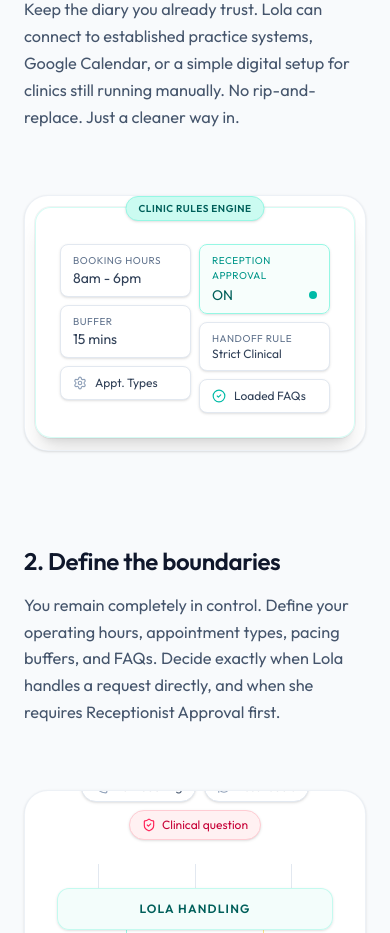
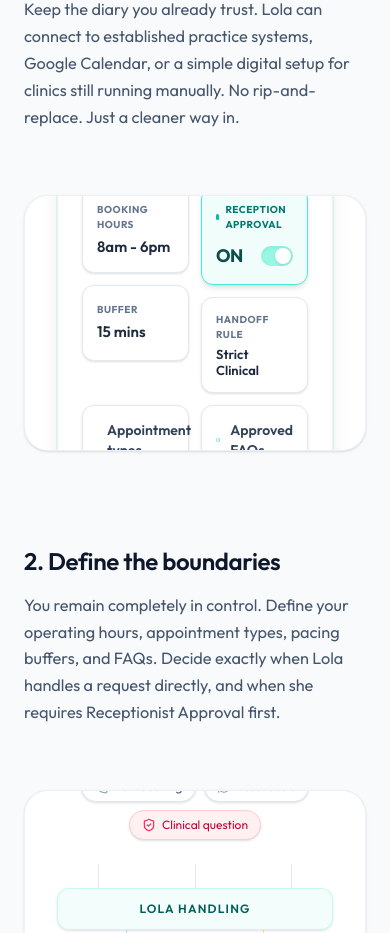
Before and after one commit to iainmacr77/r3worked-website, a Next.js app: page /medical in a window 390 px wide. Shown: the part 7820-8753 px from the top of the page. Built offline with nearby package versions, Linux system fonts and the light colour scheme.

Commit message:
2nd cool scroll card signed off

```diff
--- a/src/components/medical/ClinicOperationsFlow.tsx
+++ b/src/components/medical/ClinicOperationsFlow.tsx
@@ -162,63 +162,70 @@ function ConfigLayerVisual() {
       animate={{ opacity: 1, scale: 1 }}
       exit={{ opacity: 0, scale: 1.05 }}
       transition={{ duration: 0.6, ease: [0.16, 1, 0.3, 1] }}
-      className="relative flex h-full w-full flex-col items-center justify-center p-8"
+      className="relative flex h-full w-full flex-col items-center justify-center p-8 lg:p-12"
     >
-      <div className="relative z-10 flex w-80 flex-col items-center justify-center rounded-2xl border border-teal-200/40 bg-white/60 p-6 shadow-xl ring-1 ring-slate-900/5 backdrop-blur-xl">
-        <div className="absolute -top-3 left-1/2 -translate-x-1/2 rounded-full border border-teal-200 bg-teal-100 px-3 py-1 text-[10px] font-semibold uppercase tracking-wider text-teal-800 shadow-sm whitespace-nowrap">
+      <div className="relative z-10 flex w-full max-w-[400px] flex-col items-center justify-center rounded-[1.5rem] border border-teal-200/40 bg-white/70 p-6 shadow-xl ring-1 ring-slate-900/5 backdrop-blur-xl">
+        <div className="absolute -top-[14px] left-1/2 -translate-x-1/2 rounded-full border border-teal-200 bg-teal-100 px-4 py-1.5 text-[11px] font-bold uppercase tracking-wider text-teal-800 shadow-sm whitespace-nowrap">
           Clinic Rules Engine
         </div>
 
-        <div className="mt-3 grid w-full grid-cols-2 gap-2">
+        <div className="mt-4 grid w-full grid-cols-2 gap-3">
           {/* Left Column */}
-          <div className="flex flex-col gap-2">
-            <div className="flex flex-col rounded-lg border border-slate-200 bg-white px-3 py-2 shadow-sm">
-              <span className="text-[10px] uppercase tracking-wider text-slate-500">
+          <div className="flex flex-col gap-3">
+            <div className="flex flex-col justify-center rounded-xl border border-slate-200 bg-white p-3.5 shadow-sm min-h-[76px]">
+              <span className="text-[10px] font-bold uppercase tracking-wider text-slate-500">
                 Booking Hours
               </span>
-              <span className="text-sm font-medium text-slate-700">
+              <span className="mt-1 text-[15px] font-semibold text-slate-800">
                 8am - 6pm
               </span>
             </div>
-            <div className="flex flex-col rounded-lg border border-slate-200 bg-white px-3 py-2 shadow-sm">
-              <span className="text-[10px] uppercase tracking-wider text-slate-500">
+            <div className="flex flex-col justify-center rounded-xl border border-slate-200 bg-white p-3.5 shadow-sm min-h-[76px]">
+              <span className="text-[10px] font-bold uppercase tracking-wider text-slate-500">
                 Buffer
               </span>
-              <span className="text-sm font-medium text-slate-700">
+              <span className="mt-1 text-[15px] font-semibold text-slate-800">
                 15 mins
               </span>
             </div>
-            <div className="flex items-center gap-2 rounded-lg border border-slate-200 bg-white px-3 py-2 shadow-sm">
-              <Settings className="h-3.5 w-3.5 text-slate-400" />
-              <span className="text-xs font-medium text-slate-700">
-                Appt. Types
+            <div className="flex items-center gap-2.5 rounded-xl border border-slate-200 bg-white p-3.5 shadow-sm min-h-[56px] mt-auto">
+              <Settings className="h-4 w-4 text-slate-400" />
+              <span className="text-sm font-semibold text-slate-700">
+                Appointment types
               </span>
             </div>
           </div>
 
           {/* Right Column */}
-          <div className="flex flex-col gap-2">
-            <div className="flex flex-col rounded-lg border border-teal-200 bg-teal-50/50 px-3 py-2 shadow-sm">
-              <span className="text-[10px] uppercase tracking-wider text-teal-600">
-                Reception Approval
-              </span>
-              <div className="mt-0.5 flex items-center justify-between">
-                <span className="text-sm font-medium text-teal-800">ON</span>
-                <div className="h-2 w-2 rounded-full bg-teal-500" />
+          <div className="flex flex-col gap-3">
+            <div className="flex flex-col justify-center rounded-xl border-[1.5px] border-teal-300 bg-teal-50 p-3.5 shadow-md min-h-[86px]">
+              <div className="flex items-center gap-1.5">
+                <div className="h-1.5 w-1.5 rounded-full bg-teal-500" />
+                <span className="text-[10px] font-bold uppercase tracking-wider text-teal-700">
+                  Reception Approval
+                </span>
+              </div>
+              <div className="mt-2.5 flex items-center justify-between">
+                <span className="text-lg font-bold tracking-tight text-teal-900">
+                  ON
+                </span>
+                <div className="flex h-5 w-8 items-center rounded-full bg-teal-200 p-0.5 shadow-inner">
+                  <div className="h-4 w-4 translate-x-3 rounded-full bg-white shadow-sm" />
+                </div>
               </div>
             </div>
-            <div className="flex flex-col rounded-lg border border-slate-200 bg-white px-3 py-2 shadow-sm">
-              <span className="text-[10px] uppercase tracking-wider text-slate-500">
+            <div className="flex flex-col justify-center rounded-xl border border-slate-200 bg-white p-3.5 shadow-sm min-h-[76px]">
+              <span className="text-[10px] font-bold uppercase tracking-wider text-slate-500">
                 Handoff Rule
               </span>
-              <span className="truncate text-xs font-medium text-slate-700">
+              <span className="mt-1 text-[13px] font-semibold leading-tight text-slate-800">
                 Strict Clinical
               </span>
             </div>
-            <div className="flex items-center gap-2 rounded-lg border border-slate-200 bg-white px-3 py-2 shadow-sm">
-              <CheckCircle2 className="h-3.5 w-3.5 text-teal-500" />
-              <span className="text-xs font-medium text-slate-700">
-                Loaded FAQs
+            <div className="flex items-center gap-2.5 rounded-xl border border-slate-200 bg-white p-3.5 shadow-sm min-h-[56px] mt-auto">
+              <CheckCircle2 className="h-4 w-4 text-teal-500" />
+              <span className="text-sm font-semibold text-slate-700">
+                Approved FAQs
               </span>
             </div>
           </div>
@@ -339,7 +346,7 @@ export function ClinicOperationsFlow() {
 
           {/* Left Column (Sticky Visual) */}
           <div className="hidden lg:block lg:relative">
-            <div className="sticky top-1/4 h-[50vh] w-full rounded-[2.5rem] border border-slate-200/60 bg-white/40 shadow-[0_8px_30px_rgb(0,0,0,0.04)] ring-1 ring-slate-900/5 backdrop-blur-2xl">
+            <div className="sticky top-1/4 h-[55vh] w-full rounded-[2.5rem] border border-slate-200/60 bg-white/40 shadow-[0_8px_30px_rgb(0,0,0,0.04)] ring-1 ring-slate-900/5 backdrop-blur-2xl">
               <AnimatePresence mode="wait">
                 {activeStep === 0 && <DiaryVisual key="diary" />}
                 {activeStep === 1 && <ConfigLayerVisual key="config" />}
```
